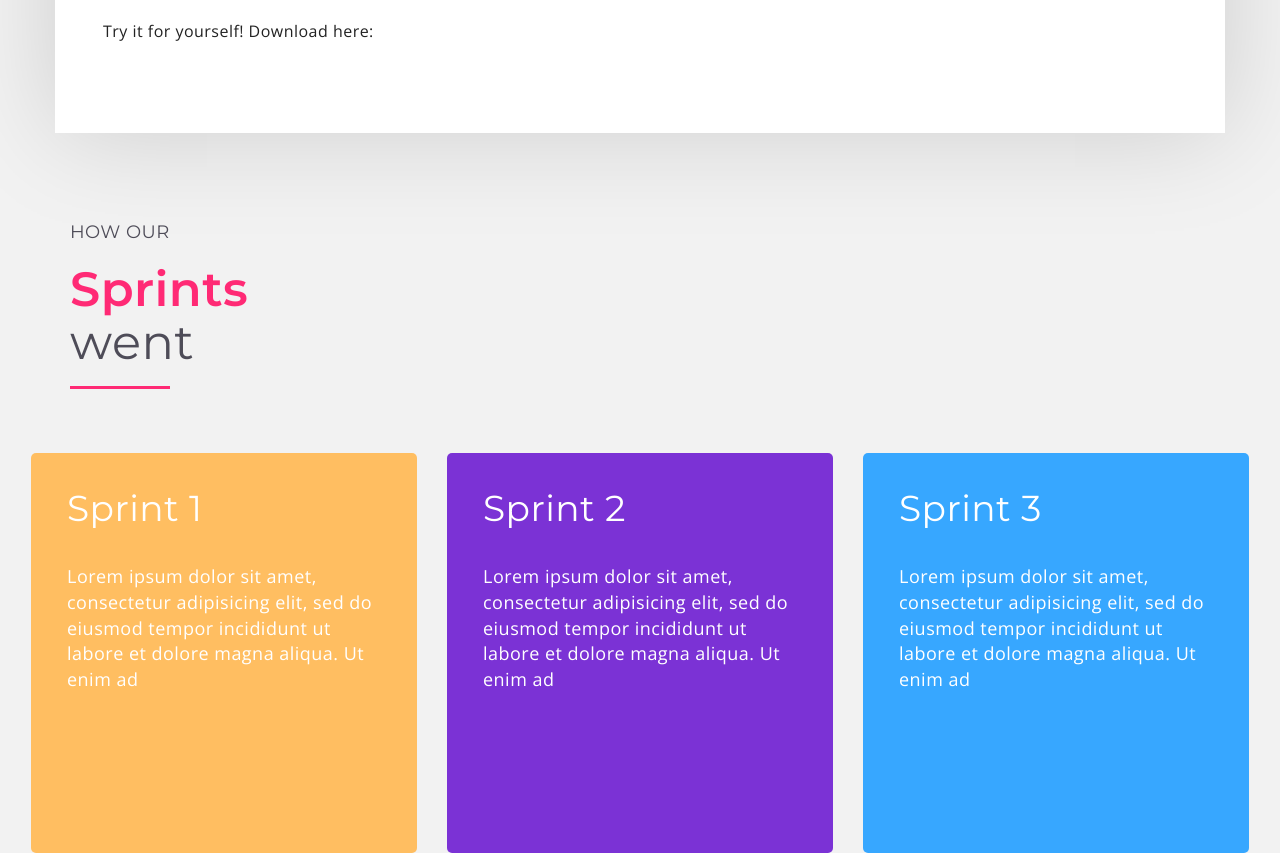
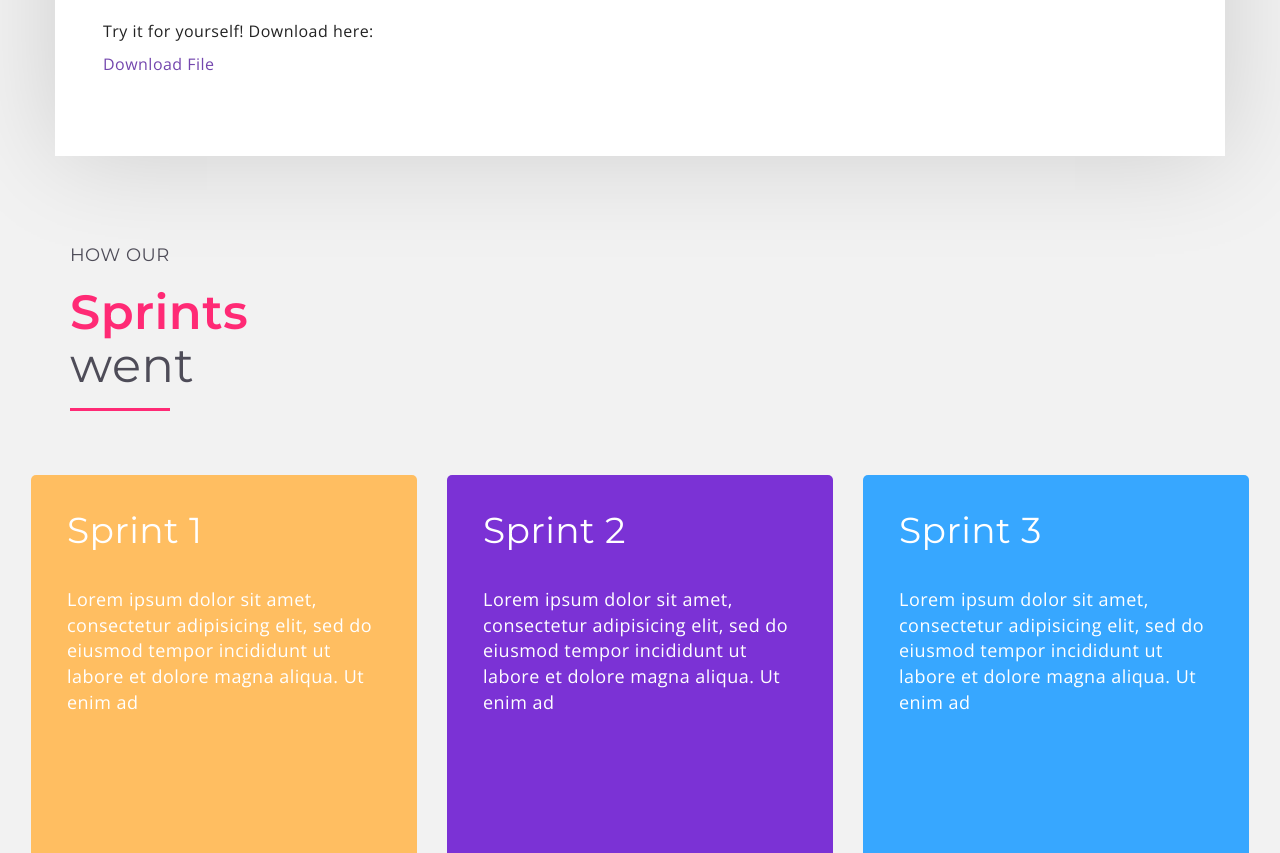
Before and after one commit to DucksVsHunters/DucksVsHuntersWebsite, a plain HTML site: page index.html in a window 1280 px wide. Shown: the part 1997-2850 px from the top of the page. Drawn offline with nearby package versions, Linux system fonts and the light colour scheme; a script that the page names is missing.

Commit message:
Download file works

```diff
--- a/index.html
+++ b/index.html
@@ -104,9 +104,7 @@
 
               <br/>
               <p>Try it for yourself! Download here:</p>
-
-
-
+              <a href="assets/DucksVsHunters.zip" download>Download File</a>
           </div>
         </div>
       </section>
```
Also changed, not shown: 1 other file.
